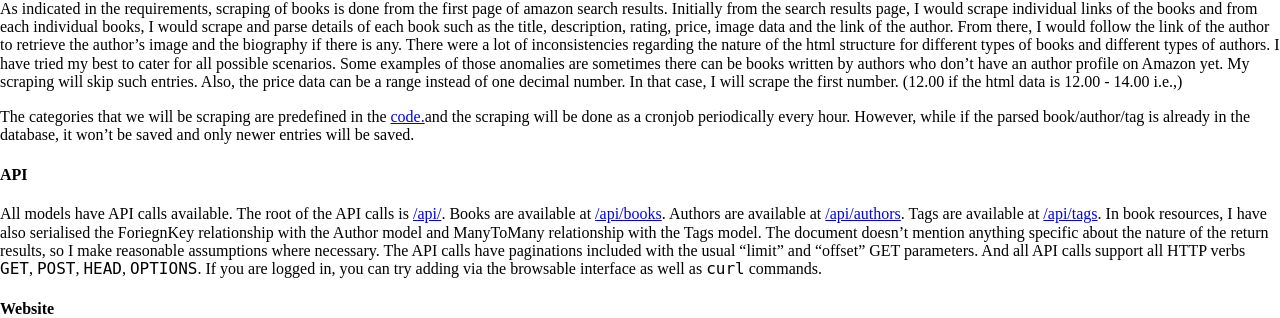
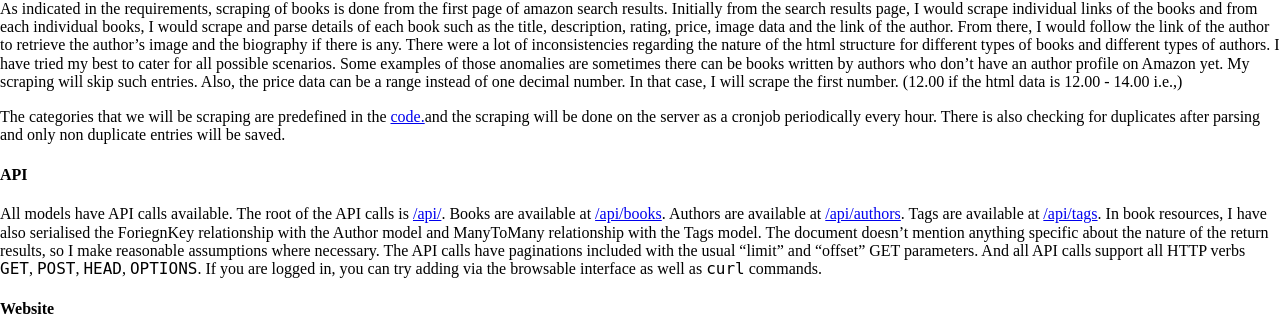
Before and after one commit to khzaw/glints-interview, a Django app: page /writeup/ in a window 1280 px wide. Shown: the part 563-881 px from the top of the page. Run offline with Django 3.2, Linux system fonts and the light colour scheme; some libraries are stand-ins or nearby versions.

Commit message:
Fix wording in writeup

```diff
--- a/glints/templates/writeup/index.html
+++ b/glints/templates/writeup/index.html
@@ -12,7 +12,7 @@
     As indicated in the requirements, scraping of books is done from the first page of amazon search results. Initially from the search results page, I would scrape individual links of the books and from each individual books, I would scrape and parse details of each book such as the title, description, rating, price, image data and the link of the author. From there, I would follow the link of the author to retrieve the author’s image and the biography if there is any. There were a lot of inconsistencies regarding the nature of the html structure for different types of books and different types of authors. I have tried my best to cater for all possible scenarios. Some examples of those anomalies are sometimes there can be books written by authors who don’t have an author profile on Amazon yet. My scraping will skip such entries. Also, the price data can be a range instead of one decimal number. In that case, I will scrape the first number. (12.00 if the html data is 12.00 - 14.00 i.e.,)
     </p>
     <p>
-    The categories that we will be scraping are predefined in the <a href="https://github.com/khzaw/glints-interview/blob/master/book/tasks.py#L100-109">code.</a>and the scraping will be done as a cronjob periodically every hour. However, while if the parsed book/author/tag is already in the database, it won’t be saved and only newer entries will be saved.
+    The categories that we will be scraping are predefined in the <a href="https://github.com/khzaw/glints-interview/blob/master/book/tasks.py#L100-109">code.</a>and the scraping will be done on the server as a cronjob periodically every hour. There is also checking for duplicates after parsing and only non duplicate entries will be saved.
     </p>
 
   <h4>API</h4>
```
